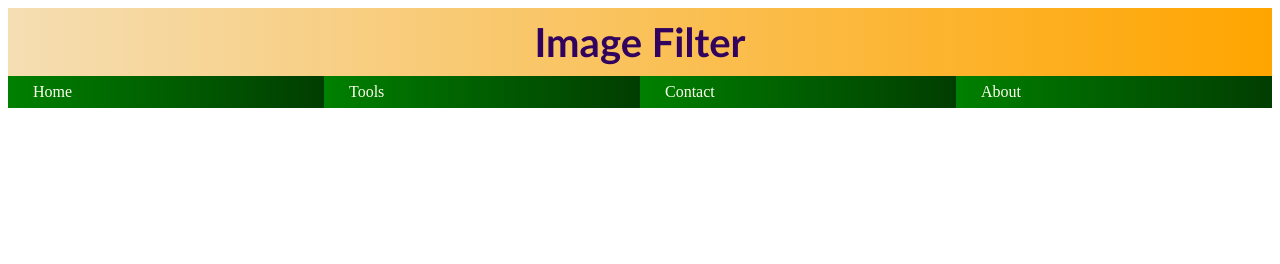
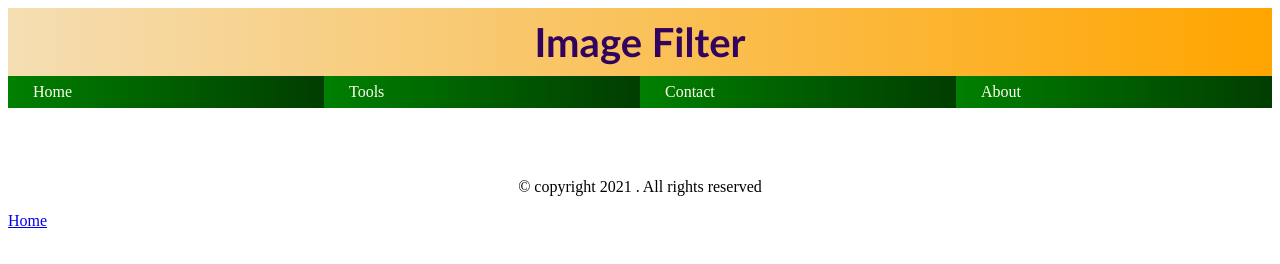
Before and after one commit to neelkantnewra/imagefilter, a plain HTML site: page index.html in a window 1280 px wide. Drawn offline with Linux system fonts and the light colour scheme.

Commit message:
Update index.html

```diff
--- a/index.html
+++ b/index.html
@@ -9,6 +9,7 @@
 </head>
 <body>
     <header>Image Filter</header>
+    <a class="icon"> <i class="bar"></i></a>
     <div class="main-tab">
         <div id='tab1'>Home</div>
         <div id = "tab1">Tools</div>
@@ -16,4 +17,9 @@
         <div id = "tab1">About</div>
     </div>
 </body>
+<br><br><br>
+<footer class = 'footer'>
+    <p ><center> &#169; copyright 2021 . All rights reserved</center></p>
+    <p id = "tab2"><a href="index.html">Home</a></p>
+  </footer>
 </html>
```
